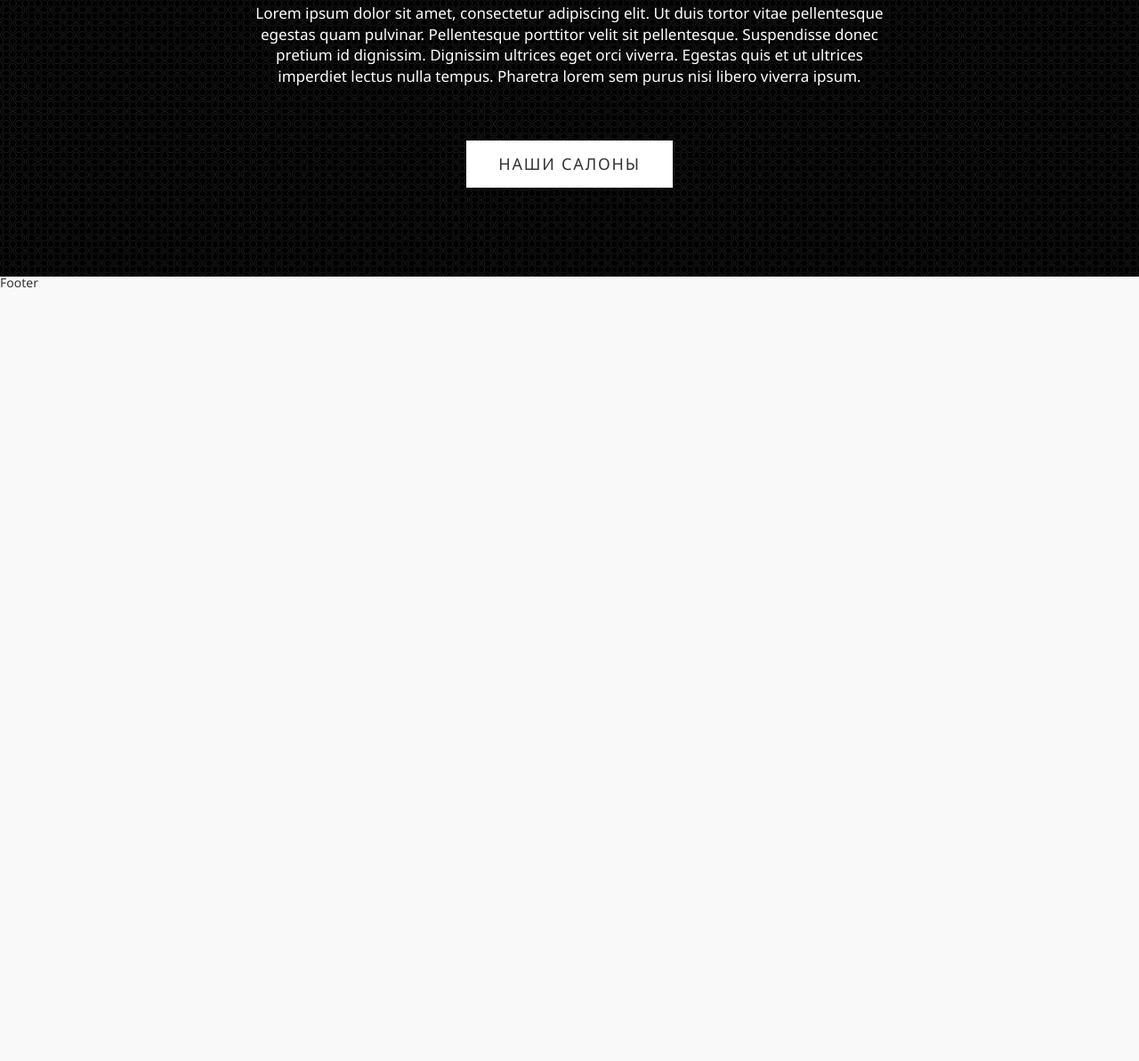
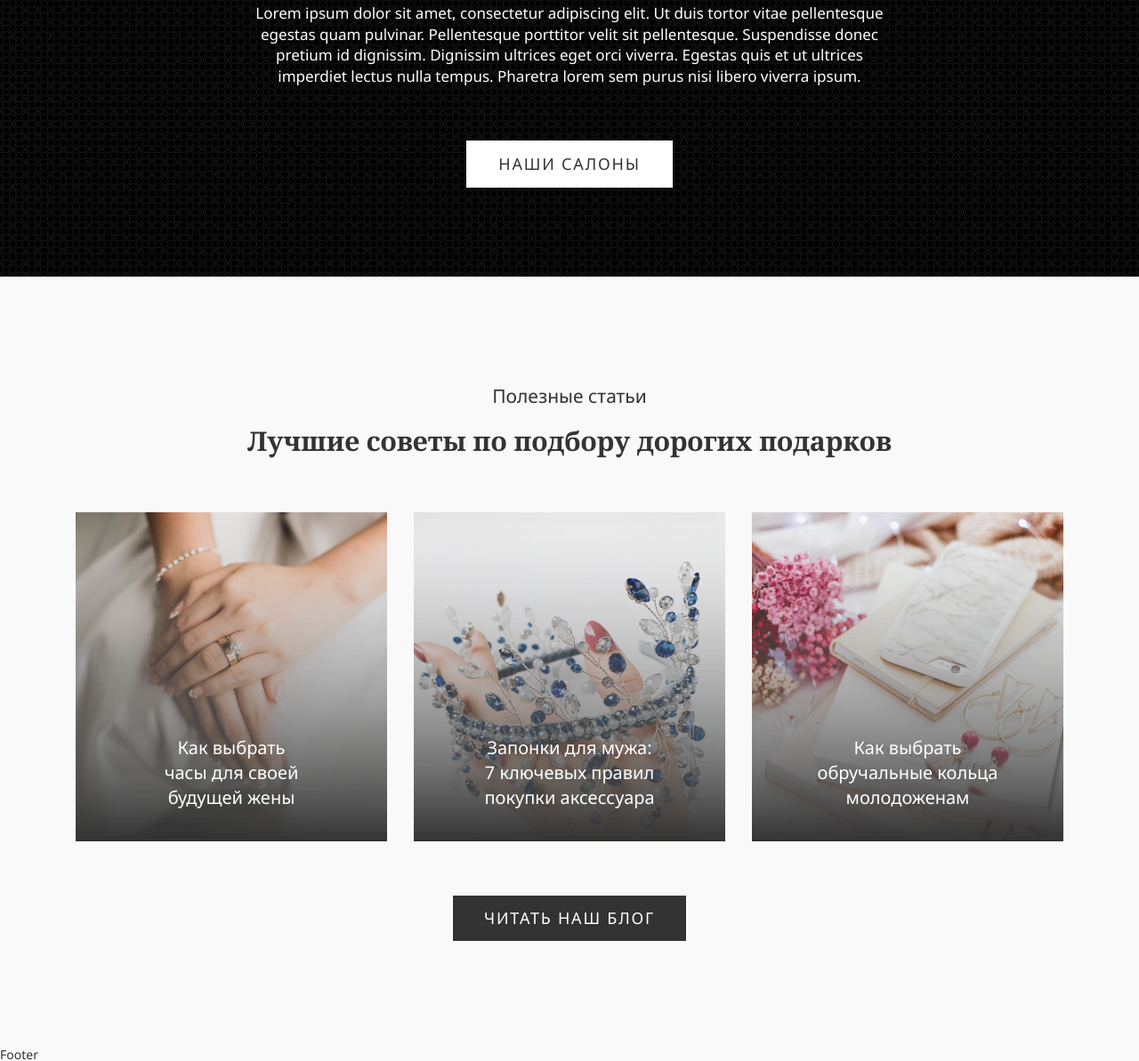
Before and after one commit to Alex-Mercy/ojjo-jewellery, a plain HTML site: page index.html in a window 1280 px wide. Shown: the part 2256-3449 px from the top of the page at 89% size. Before the commit the page ends 2581 px from the top, so only its background shows below. Drawn offline with Linux system fonts and the light colour scheme.

Commit message:
block blog

```diff
--- /dev/null
+++ b/_blog.scss
@@ -0,0 +1,55 @@
+.blog {
+  padding: 120px 15px;
+  &__container {
+    display: flex;
+    flex-direction: column;
+    align-items: center;
+  }
+
+  &__subtitle {
+    margin-bottom: 15px;
+  }
+
+  &__title {
+    margin-bottom: 60px;
+  }
+
+  &__articles {
+    margin-bottom: 60px;
+  }
+
+  &__button {
+  }
+}
+.articles-blog {
+  display: flex;
+  gap: 30px;
+  &__item {
+    display: flex;
+    justify-content: center;
+    align-items: flex-end;
+    width: 350px;
+    height: 370px;
+    background-size: cover;
+    background-repeat: no-repeat;
+    &_1 {
+      background-image: url(../img/articles/01.png);
+    }
+    &_2 {
+      background-image: url(../img/articles/02.png);
+    }
+    &_3 {
+      background-image: url(../img/articles/03.png);
+    }
+  }
+
+  &__text {
+    margin-bottom: 35px;
+    max-width: 210px;
+    font-size: 20px;
+    font-weight: 400;
+    line-height: 140%;
+    color: #ffffff;
+    text-align: center;
+  }
+}
--- a/_second-screen.scss
+++ b/_second-screen.scss
@@ -77,23 +77,27 @@
   height: 280px;
   background-size: cover;
   background-repeat: no-repeat;
+  &__rings {
+    background-image: url(../img/cards/rings.png);
   }
 
-.rings {
-  background-image: url(../img/cards/rings.png);
-}
-.earrings {
+  &__earrings {
     background-image: url(../img/cards/earrings.png);
   }
-.pendants {
+
+  &__pendants {
     background-image: url(../img/cards/pendants.png);
   }
-.cufflinks {
+
+  &__cufflinks {
     background-image: url(../img/cards/cufflinks.png);
   }
-.bracelets {
+
+  &__bracelets {
     background-image: url(../img/cards/bracelets.png);
   }
-.watch {
+
+  &__watch {
     background-image: url(../img/cards/watch.png);
   }
+}
--- a/index.html
+++ b/index.html
@@ -118,22 +118,22 @@
               </a>
             </div>
             <div class="second-screen__card card">
-              <a href="" class="card__item item-card rings">
+              <a href="" class="card__item item-card item-card__rings">
                 <div class="card__text">Кольца</div>
               </a>
-              <a href="" class="card__item item-card earrings">
+              <a href="" class="card__item item-card item-card__earrings">
                 <div class="card__text">серьги</div>
               </a>
-              <a href="" class="card__item item-card pendants">
+              <a href="" class="card__item item-card item-card__pendants">
                 <div class="card__text">подвески</div>
               </a>
-              <a href="" class="card__item item-card cufflinks">
+              <a href="" class="card__item item-card item-card__cufflinks">
                 <div class="card__text">запонки</div>
               </a>
-              <a href="" class="card__item item-card bracelets">
+              <a href="" class="card__item item-card item-card__bracelets">
                 <div class="card__text">браслеты</div>
               </a>
-              <a href="" class="card__item item-card watch">
+              <a href="" class="card__item item-card item-card__watch">
                 <div class="card__text">часы</div>
               </a>
             </div>
@@ -155,7 +155,35 @@
               ut ultrices imperdiet lectus nulla tempus. Pharetra lorem sem
               purus nisi libero viverra ipsum.
             </div>
-            <div class="salons__button button button_white">Наши салоны</div>
+            <a href="" class="salons__button button button_white"
+              >Наши салоны</a
+            >
+          </div>
+        </section>
+        <section class="blog">
+          <div class="blog__container">
+            <div class="blog__subtitle subtitle">Полезные статьи</div>
+            <div class="blog__title title">
+              Лучшие советы по подбору дорогих подарков
+            </div>
+            <div class="blog__articles articles-blog">
+              <a href="" class="articles-blog__item articles-blog__item_1">
+                <div class="articles-blog__text">
+                  Как выбрать <br />часы для своей будущей жены
+                </div>
+              </a>
+              <a href="" class="articles-blog__item articles-blog__item_2">
+                <div class="articles-blog__text">
+                  Запонки для мужа: <br />7 ключевых правил покупки аксессуара
+                </div>
+              </a>
+              <a href="" class="articles-blog__item articles-blog__item_3">
+                <div class="articles-blog__text">
+                  Как выбрать обручальные кольца молодоженам
+                </div>
+              </a>
+            </div>
+            <a href="" class="blog__button button">читать наш блог</a>
           </div>
         </section>
       </main>
--- a/style.scss
+++ b/style.scss
@@ -3,6 +3,7 @@
 @import "first-screen";
 @import "second-screen";
 @import "salons";
+@import "blog";
 
 *,
 *:before,
```
Also changed, not shown: css/style.css, img/articles/01.png (added), img/articles/02.png (added), img/articles/03.png (added), 1 other file. Lines whose indentation alone changed are shown as unchanged.
